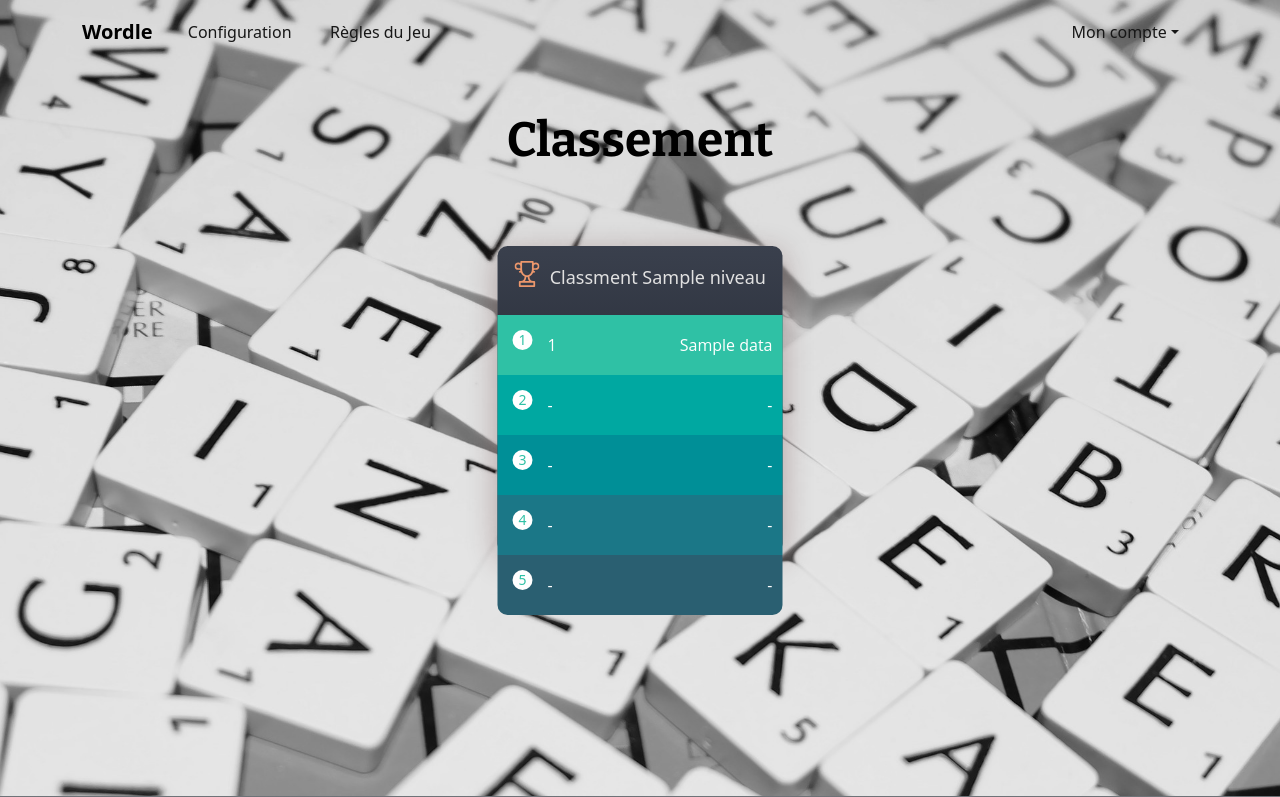
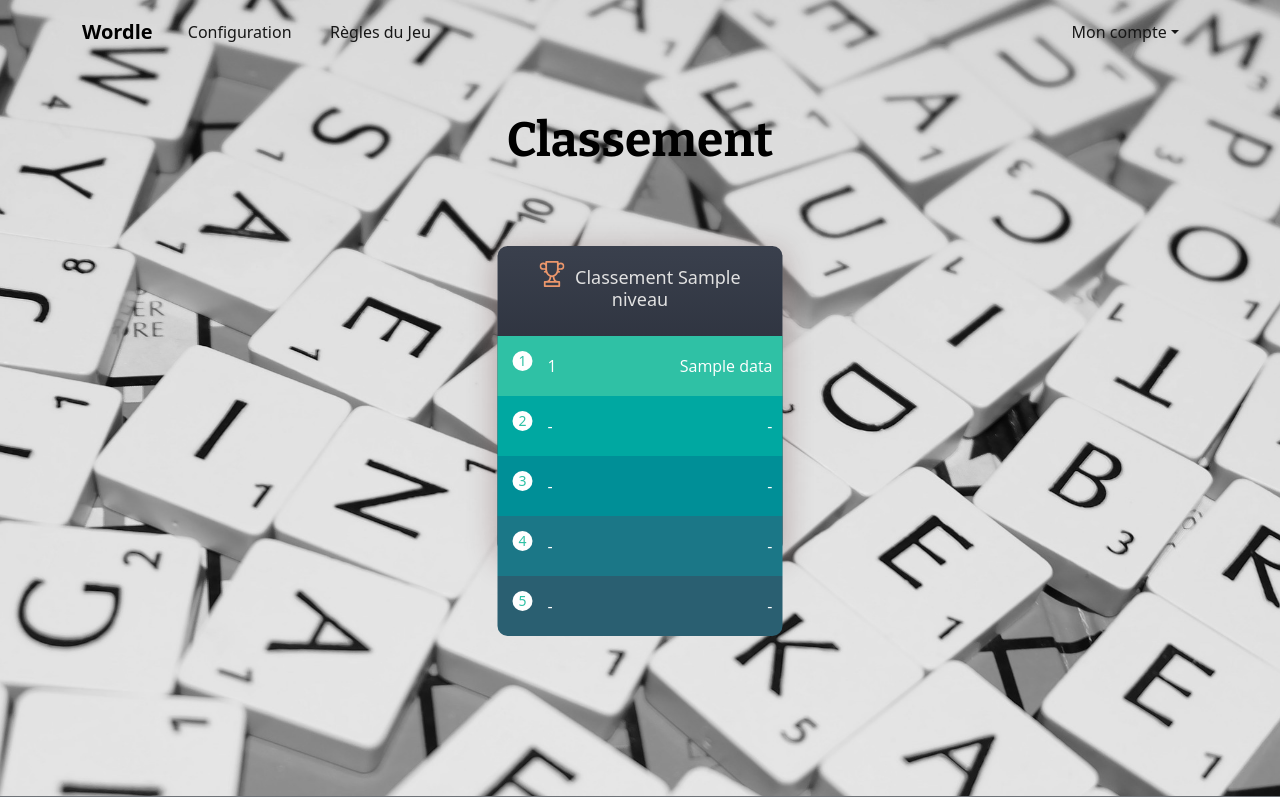
Before and after one commit to rouxmi/Wordle-Clone, a Flask app: template templates/classement.html in a window 1280 px wide. Shown: the top 797 px of the page. Run offline with Flask 2, Linux system fonts and the light colour scheme; the template is opened without the code that fills it: most values are stand-ins (such as "Sample title", 1, 10 or a date in 2020); some libraries are stand-ins or nearby versions.

Commit message:
classement*

```diff
--- a/templates/classement.html
+++ b/templates/classement.html
@@ -49,7 +49,7 @@
                         <svg class="ico-cup">
                             <use xlink:href="#cup"></use>
                         </svg>
-                        Classment {{niveau}}
+                        Classement {{niveau}}
                     </h2>
                         <ol>
                         {% for k in range(data|length) %}
```
